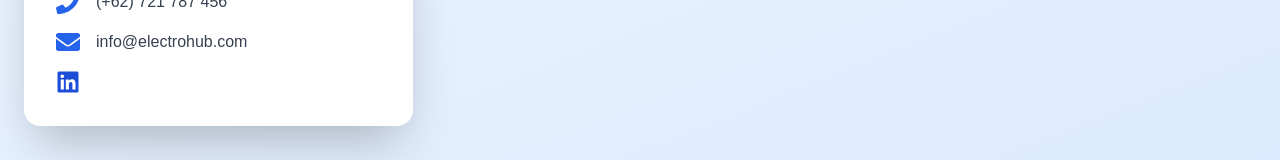
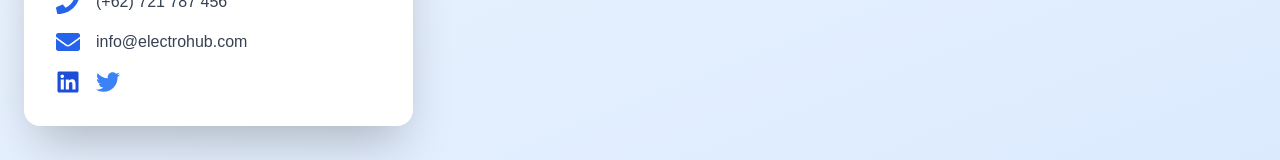
Before and after one commit to Deoca27/manusia-biasa, a Next.js app: page /contact in a window 1280 px wide. Shown: the part 362-522 px from the top of the page. Built offline with nearby package versions, Linux system fonts and the light colour scheme.

Commit message:
rendika : Menambahkan ikon Twitter interaktif.

```diff
--- a/app/contact/page.tsx
+++ b/app/contact/page.tsx
@@ -59,6 +59,7 @@ export default function ContactPage() {
               </div>
               <div className="flex space-x-4 mt-4">
               <FaLinkedin className="text-blue-700 text-2xl hover:text-blue-900 cursor-pointer" />
+              <FaTwitter className="text-blue-500 text-2xl hover:text-blue-700 cursor-pointer" />
 
               </div>
             </div>
```
